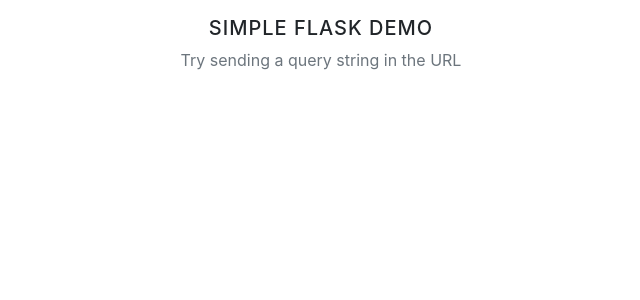
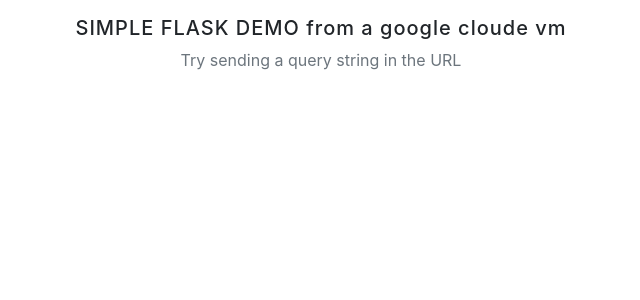
Before and after one commit to pjrein/flask-demo, a Flask app: page / in a window 1280 px wide. Shown: the top 300 px of the page, without its empty margins (319-959 px from the left). Run offline with Flask 2, Linux system fonts and the light colour scheme; some libraries are stand-ins or nearby versions.

Commit message:
made changes to index.html title

```diff
--- a/app/templates/public/index.html
+++ b/app/templates/public/index.html
@@ -17,7 +17,7 @@
   <div class="container mt-3">
     <div class="row">
       <div class="col">
-        <h5 class="text-center" style="letter-spacing: 1px">SIMPLE FLASK DEMO</h5>
+        <h5 class="text-center" style="letter-spacing: 1px">SIMPLE FLASK DEMO from a google cloude vm</h5>
         <p class="text-center text-muted">Try sending a query string in the URL</p>
 
         {% if args %}
```
